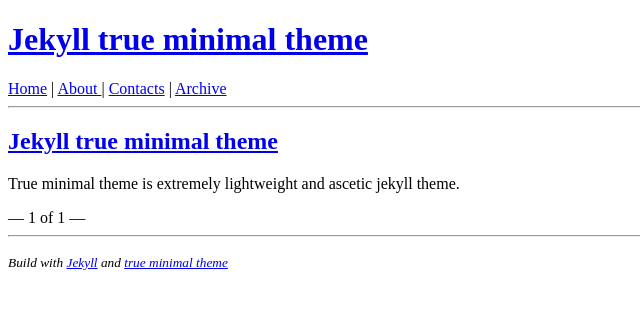
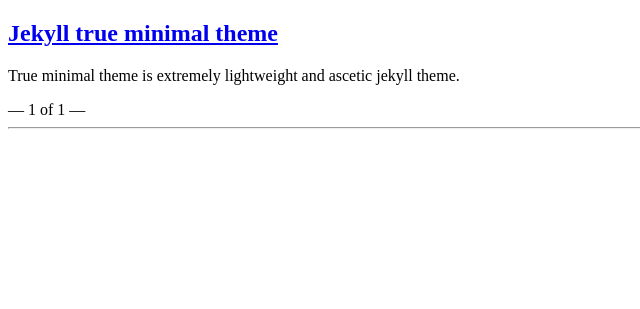
Before and after one commit to GAMusic/gamusic.github.io, a Jekyll site: the page built from index.html, in a window 1280 px wide. Shown: the top 309 px of the page, without its empty margins (0-640 px from the left). Built offline with Jekyll 4.4.1, drawn with Linux system fonts in a browser that asks for light colours; the list of posts is cut into pages by our own code.

Commit message:
update default.html

```diff
--- a/_layouts/default.html
+++ b/_layouts/default.html
@@ -20,10 +20,8 @@
 </head>
 
 <body>
-    {% include header.html %}
 
     {{ content }}
 <hr>
-    <p><small> <i>Build with <a href="https://jekyllrb.com/">Jekyll</a> and  <a href="https://github.com/cyevgeniy/jekyll-true-minimal/">true minimal theme</a></i> </small></p>
 </body>
 </html>
```
